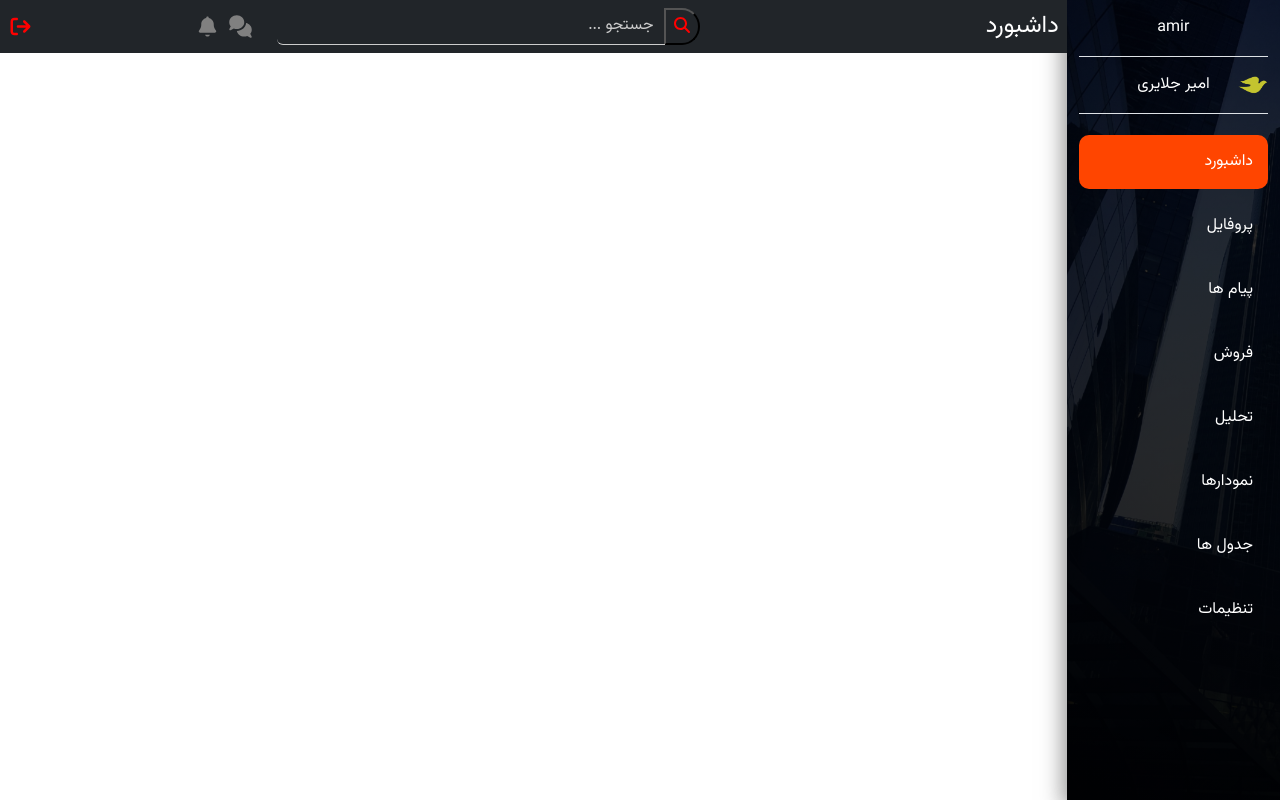
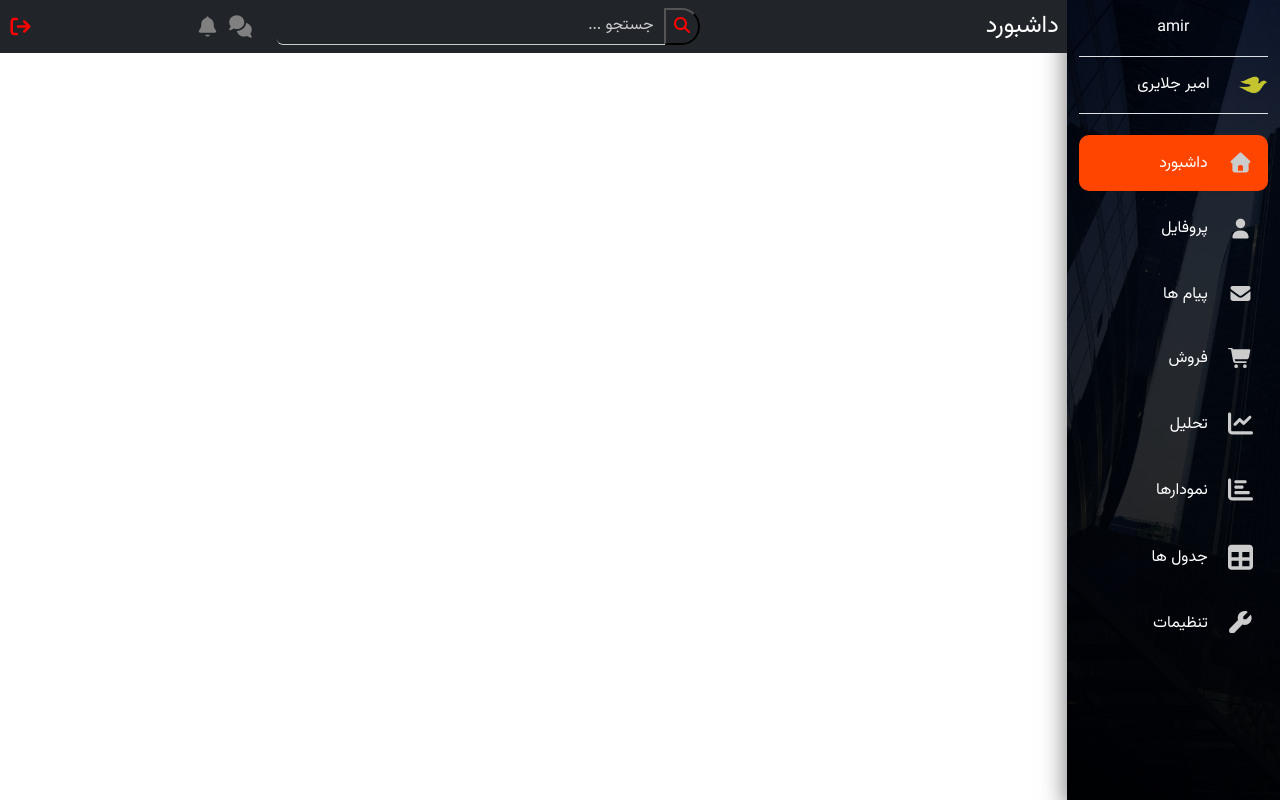
Before and after one commit to amir-jm/admin-manager, a website: page index.html in a window 1280 px wide. Drawn offline with nearby package versions, Linux system fonts and the light colour scheme.

Commit message:
update navbar

```diff
--- a/index.html
+++ b/index.html
@@ -27,28 +27,52 @@
                         </div>
                         <ul class="nav flex-column">
                             <li class="nav-item current">
-                                <a href="#" class="nav-link">داشبورد</a>
+                                <a href="#" class="nav-link">
+                                    <svg style="width: 25px;fill:#ccc" xmlns="http://www.w3.org/2000/svg" viewBox="0 0 640 640"><!--!Font Awesome Free v7.1.0 by @fontawesome - https://fontawesome.com License - https://fontawesome.com/license/free Copyright 2025 Fonticons, Inc.--><path d="M341.8 72.6C329.5 61.2 310.5 61.2 298.3 72.6L74.3 280.6C64.7 289.6 61.5 303.5 66.3 315.7C71.1 327.9 82.8 336 96 336L112 336L112 512C112 547.3 140.7 576 176 576L464 576C499.3 576 528 547.3 528 512L528 336L544 336C557.2 336 569 327.9 573.8 315.7C578.6 303.5 575.4 289.5 565.8 280.6L341.8 72.6zM304 384L336 384C362.5 384 384 405.5 384 432L384 528L256 528L256 432C256 405.5 277.5 384 304 384z"/></svg>
+                                    <span class="ms-3">داشبورد</span>
+                                </a>
                             </li>
                             <li class="nav-item">
-                                <a href="#" class="nav-link">پروفایل</a>
+                                <a href="#" class="nav-link">
+                                    <svg style="width: 25px;fill:#ccc" xmlns="http://www.w3.org/2000/svg" viewBox="0 0 640 640"><!--!Font Awesome Free v7.1.0 by @fontawesome - https://fontawesome.com License - https://fontawesome.com/license/free Copyright 2025 Fonticons, Inc.--><path d="M320 312C386.3 312 440 258.3 440 192C440 125.7 386.3 72 320 72C253.7 72 200 125.7 200 192C200 258.3 253.7 312 320 312zM290.3 368C191.8 368 112 447.8 112 546.3C112 562.7 125.3 576 141.7 576L498.3 576C514.7 576 528 562.7 528 546.3C528 447.8 448.2 368 349.7 368L290.3 368z"/></svg>
+                                    <span class="ms-3">پروفایل</span>
+                                </a>
                             </li>
                             <li class="nav-item">
-                                <a href="#" class="nav-link">پیام ها</a>
+                                <a href="#" class="nav-link">
+                                    <svg style="width: 25px;fill:#ccc" xmlns="http://www.w3.org/2000/svg" viewBox="0 0 640 640"><!--!Font Awesome Free v7.1.0 by @fontawesome - https://fontawesome.com License - https://fontawesome.com/license/free Copyright 2025 Fonticons, Inc.--><path d="M112 128C85.5 128 64 149.5 64 176C64 191.1 71.1 205.3 83.2 214.4L291.2 370.4C308.3 383.2 331.7 383.2 348.8 370.4L556.8 214.4C568.9 205.3 576 191.1 576 176C576 149.5 554.5 128 528 128L112 128zM64 260L64 448C64 483.3 92.7 512 128 512L512 512C547.3 512 576 483.3 576 448L576 260L377.6 408.8C343.5 434.4 296.5 434.4 262.4 408.8L64 260z"/></svg>
+                                    <span class="ms-3">پیام ها</span>
+                                </a>
                             </li>
                             <li class="nav-item">
-                                <a href="#" class="nav-link">فروش</a>
+                                <a href="#" class="nav-link">
+                                    <svg style="width: 25px;fill:#ccc" xmlns="http://www.w3.org/2000/svg" viewBox="0 0 640 512"><!--!Font Awesome Free v7.1.0 by @fontawesome - https://fontawesome.com License - https://fontawesome.com/license/free Copyright 2025 Fonticons, Inc.--><path d="M24-16C10.7-16 0-5.3 0 8S10.7 32 24 32l45.3 0c3.9 0 7.2 2.8 7.9 6.6l52.1 286.3c6.2 34.2 36 59.1 70.8 59.1L456 384c13.3 0 24-10.7 24-24s-10.7-24-24-24l-255.9 0c-11.6 0-21.5-8.3-23.6-19.7l-5.1-28.3 303.6 0c30.8 0 57.2-21.9 62.9-52.2L568.9 69.9C572.6 50.2 557.5 32 537.4 32l-412.7 0-.4-2c-4.8-26.6-28-46-55.1-46L24-16zM208 512a48 48 0 1 0 0-96 48 48 0 1 0 0 96zm224 0a48 48 0 1 0 0-96 48 48 0 1 0 0 96z"/></svg>
+                                    <span class="ms-3">فروش</span>
+                                </a>
                             </li>
                             <li class="nav-item">
-                                <a href="#" class="nav-link">تحلیل</a>
+                                <a href="#" class="nav-link">
+                                    <svg style="width: 25px;fill:#ccc" xmlns="http://www.w3.org/2000/svg" viewBox="0 0 512 512"><!--!Font Awesome Free v7.1.0 by @fontawesome - https://fontawesome.com License - https://fontawesome.com/license/free Copyright 2025 Fonticons, Inc.--><path d="M64 64c0-17.7-14.3-32-32-32S0 46.3 0 64L0 400c0 44.2 35.8 80 80 80l400 0c17.7 0 32-14.3 32-32s-14.3-32-32-32L80 416c-8.8 0-16-7.2-16-16L64 64zm406.6 86.6c12.5-12.5 12.5-32.8 0-45.3s-32.8-12.5-45.3 0L320 210.7 262.6 153.4c-12.5-12.5-32.8-12.5-45.3 0l-96 96c-12.5 12.5-12.5 32.8 0 45.3s32.8 12.5 45.3 0l73.4-73.4 57.4 57.4c12.5 12.5 32.8 12.5 45.3 0l128-128z"/></svg>
+                                    <span class="ms-3">تحلیل</span>
+                                </a>
                             </li>
                             <li class="nav-item">
-                                <a href="#" class="nav-link">نمودارها</a>
+                                <a href="#" class="nav-link">
+                                    <svg style="width: 25px;fill:#ccc" xmlns="http://www.w3.org/2000/svg" viewBox="0 0 512 512"><!--!Font Awesome Free v7.1.0 by @fontawesome - https://fontawesome.com License - https://fontawesome.com/license/free Copyright 2025 Fonticons, Inc.--><path d="M32 32c17.7 0 32 14.3 32 32l0 336c0 8.8 7.2 16 16 16l400 0c17.7 0 32 14.3 32 32s-14.3 32-32 32L80 480c-44.2 0-80-35.8-80-80L0 64C0 46.3 14.3 32 32 32zm96 64c0-17.7 14.3-32 32-32l192 0c17.7 0 32 14.3 32 32s-14.3 32-32 32l-192 0c-17.7 0-32-14.3-32-32zm32 80l128 0c17.7 0 32 14.3 32 32s-14.3 32-32 32l-128 0c-17.7 0-32-14.3-32-32s14.3-32 32-32zm0 112l256 0c17.7 0 32 14.3 32 32s-14.3 32-32 32l-256 0c-17.7 0-32-14.3-32-32s14.3-32 32-32z"/></svg>
+                                    <span class="ms-3">نمودارها</span>
+                                </a>
                             </li>
                             <li class="nav-item">
-                                <a href="#" class="nav-link">جدول ها</a>
+                                <a href="#" class="nav-link">
+                                    <svg style="width: 25px;fill:#ccc" xmlns="http://www.w3.org/2000/svg" viewBox="0 0 448 512"><!--!Font Awesome Free v7.1.0 by @fontawesome - https://fontawesome.com License - https://fontawesome.com/license/free Copyright 2025 Fonticons, Inc.--><path d="M256 160l0 96 128 0 0-96-128 0zm-64 0l-128 0 0 96 128 0 0-96zM0 320L0 96C0 60.7 28.7 32 64 32l320 0c35.3 0 64 28.7 64 64l0 320c0 35.3-28.7 64-64 64L64 480c-35.3 0-64-28.7-64-64l0-96zm384 0l-128 0 0 96 128 0 0-96zM192 416l0-96-128 0 0 96 128 0z"/></svg>
+                                    <span class="ms-3">جدول ها</span>
+                                </a>
                             </li>
                             <li class="nav-item">
-                                <a href="#" class="nav-link">تنظیمات</a>
+                                <a href="#" class="nav-link">
+                                    <svg style="width: 25px;fill:#ccc" xmlns="http://www.w3.org/2000/svg" viewBox="0 0 576 512"><!--!Font Awesome Free v7.1.0 by @fontawesome - https://fontawesome.com License - https://fontawesome.com/license/free Copyright 2025 Fonticons, Inc.--><path d="M509.4 98.6c7.6-7.6 20.3-5.7 24.1 4.3 6.8 17.7 10.5 37 10.5 57.1 0 88.4-71.6 160-160 160-17.5 0-34.4-2.8-50.2-8L146.9 498.9c-28.1 28.1-73.7 28.1-101.8 0s-28.1-73.7 0-101.8L232 210.2c-5.2-15.8-8-32.6-8-50.2 0-88.4 71.6-160 160-160 20.1 0 39.4 3.7 57.1 10.5 10 3.8 11.8 16.5 4.3 24.1l-88.7 88.7c-3 3-4.7 7.1-4.7 11.3l0 41.4c0 8.8 7.2 16 16 16l41.4 0c4.2 0 8.3-1.7 11.3-4.7l88.7-88.7z"/></svg>
+                                    <span class="ms-3">تنظیمات</span>
+                                </a>
                             </li>
                         </ul>
                     </div>
```
